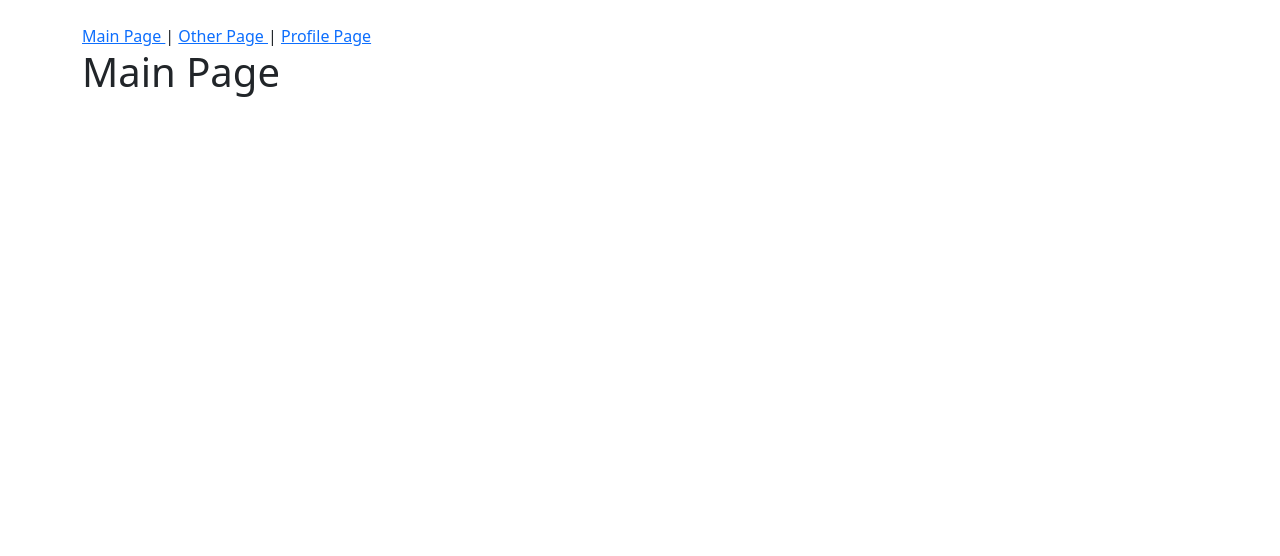
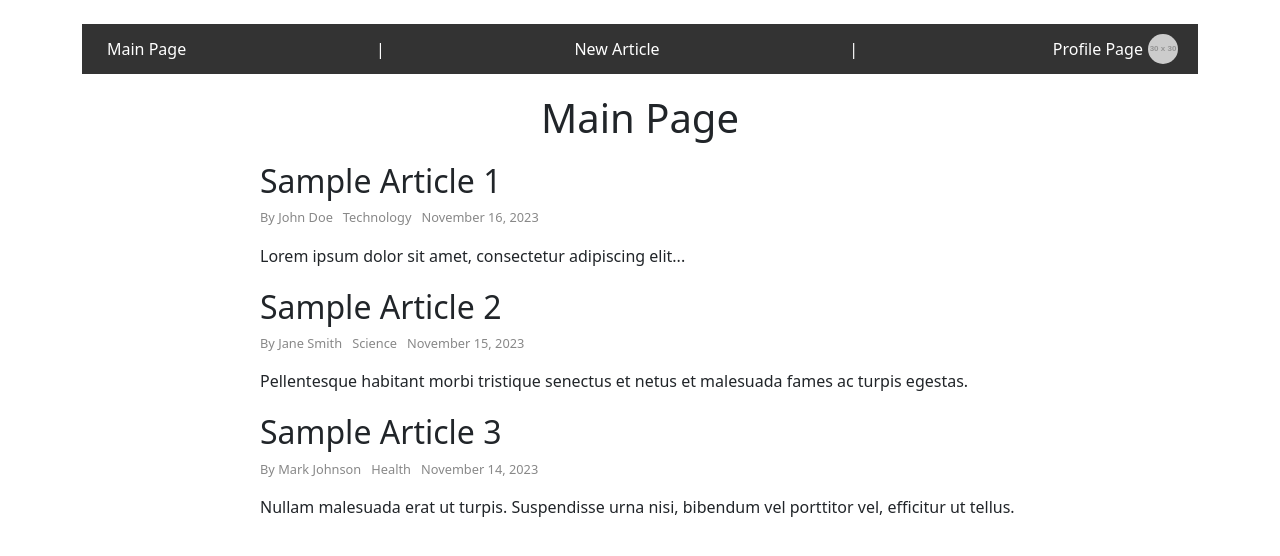
Before and after one commit to jamesmorbz/WebProgrammingCoursework, a Vue app in the folder frontend/: page / in a window 1280 px wide. Shown: the top 556 px of the page. Built offline with nearby package versions, Linux system fonts and the light colour scheme.

Commit message:
Adding Main Page + Basic Styling

```diff
--- a/frontend/src/App.vue
+++ b/frontend/src/App.vue
@@ -1,16 +1,17 @@
 <template>
     <main class="container pt-4">
-        <div>
-            <router-link class="" :to="{ name: 'Main Page' }">
-                Main Page
+      <div class="navbar">
+        <router-link class="nav-link" :to="{ name: 'MainPage' }">
+          <i class="fas fa-home"></i> Main Page
         </router-link>
         |
-            <router-link class="" :to="{ name: 'Other Page' }">
-                Other Page
+        <router-link class="nav-link" :to="{ name: 'NewArticle' }">
+          New Article
         </router-link>
         |
-            <router-link class="flex-shrink-0" :to="{ name: 'Profile Page' }">
-                Profile Page
+        <router-link class="nav-link" :to="{ name: 'ProfilePage' }">
+          <i class="fas fa-user-circle"></i> Profile Page
+          <img class="profile-preview" src="https://via.placeholder.com/30" alt="Profile Preview" />
         </router-link>
       </div>
       <RouterView class="flex-shrink-0" />
@@ -24,7 +25,34 @@ import { RouterView } from "vue-router";
   export default defineComponent({
     components: { RouterView },
   });
-
   </script>
 
-<style scoped></style>
+  <style scoped>
+  .navbar {
+    display: flex;
+    justify-content: space-between;
+    align-items: center;
+    background-color: #333;
+    color: #fff;
+    padding: 10px;
+  }
+
+  .nav-link {
+    text-decoration: none;
+    color: #fff;
+    margin: 0 10px;
+    display: flex;
+    align-items: center;
+  }
+
+  .nav-link i {
+    margin-right: 5px;
+  }
+
+  .profile-preview {
+    width: 30px;
+    height: 30px;
+    border-radius: 50%;
+    margin-left: 5px;
+  }
+  </style>
--- /dev/null
+++ b/frontend/src/components/BlogArticle.vue
@@ -0,0 +1,51 @@
+<template>
+  <div class="blog-article">
+    <h2>{{ article.title }}</h2>
+    <p class="meta">
+      <span class="author">By {{ article.author }}</span>
+      <span class="category">{{ article.category }}</span>
+      <span class="date">{{ formatDate(article.date) }}</span>
+    </p>
+    <p>{{ article.content }}</p>
+  </div>
+</template>
+
+<script>
+export default {
+  props: {
+    article: {
+      type: Object,
+      required: true,
+    },
+  },
+  methods: {
+    formatDate(dateString) {
+      const options = { year: 'numeric', month: 'long', day: 'numeric' };
+      return new Date(dateString).toLocaleDateString(undefined, options);
+    },
+  },
+};
+</script>
+
+<style scoped>
+.blog-article {
+  margin-bottom: 20px;
+}
+
+.meta {
+  color: #888;
+  font-size: 0.8em;
+}
+
+.author {
+  margin-right: 10px;
+}
+
+.category {
+  margin-right: 10px;
+}
+
+.date {
+  margin-right: 10px;
+}
+</style>
--- /dev/null
+++ b/frontend/src/pages/ArticlePage.vue
@@ -0,0 +1,59 @@
+<template>
+    <div>
+      <h2>{{ article.title }}</h2>
+      <p>Author: {{ article.author }}</p>
+      <p>Category: {{ article.category }}</p>
+      <p>Date: {{ formatDate(article.date) }}</p>
+      <p>{{ article.content }}</p>
+
+      <div class="comments-section">
+        <h3>Comments</h3>
+        <ul>
+          <li v-for="comment in comments" :key="comment.id">
+            <strong>{{ comment.user }}</strong>: {{ comment.text }}
+          </li>
+        </ul>
+      </div>
+    </div>
+  </template>
+
+  <script lang="ts">
+  export default {
+    data() {
+      return {
+        article: {
+          title: 'Sample Article',
+          author: 'John Doe',
+          category: 'Technology',
+          date: '2023-11-16',
+          content: 'Lorem ipsum dolor sit amet, consectetur adipiscing elit...',
+        },
+        comments: [
+          { id: 1, user: 'Alice', text: 'Great article!' },
+          { id: 2, user: 'Bob', text: 'I learned a lot from this.' },
+        ],
+      };
+    },
+    methods: {
+      formatDate(dateString: any) {
+        const options = { year: 'numeric', month: 'long', day: 'numeric' };
+        return new Date(dateString).toLocaleDateString(undefined, options);
+      },
+    },
+  };
+  </script>
+
+  <style scoped>
+  .comments-section {
+    margin-top: 20px;
+  }
+
+  .comments-section ul {
+    list-style-type: none;
+    padding: 0;
+  }
+
+  .comments-section li {
+    margin-bottom: 10px;
+  }
+  </style>
--- /dev/null
+++ b/frontend/src/pages/EditArticlePage.vue
@@ -0,0 +1,81 @@
+<template>
+    <div class="edit-article-page">
+      <div class="header">
+        <h1>Edit Article</h1>
+      </div>
+
+      <form @submit.prevent="updateArticle" class="article-form">
+        <label for="title">Title:</label>
+        <input v-model="editedArticle.title" type="text" id="title" required />
+
+        <label for="author">Author:</label>
+        <input v-model="editedArticle.author" type="text" id="author" required />
+
+        <label for="category">Category:</label>
+        <input v-model="editedArticle.category" type="text" id="category" required />
+
+        <label for="content">Content:</label>
+        <textarea v-model="editedArticle.content" id="content" required></textarea>
+
+        <button type="submit">Update Article</button>
+      </form>
+    </div>
+  </template>
+
+  <script lang="ts">
+  import { defineComponent } from "vue";
+
+  export default defineComponent({
+    data() {
+      return {
+        editedArticle: {
+          id: 1,
+          title: "Sample Article 1",
+          author: "John Doe",
+          category: "Technology",
+          content: "Lorem ipsum dolor sit amet, consectetur adipiscing elit...",
+        },
+      };
+    },
+    methods: {
+      updateArticle() {
+        console.log("Article updated:", this.editedArticle);
+        this.$router.push({ name: 'Article', params: { id: this.editedArticle.id } });
+      },
+    },
+  });
+  </script>
+
+  <style scoped>
+  .edit-article-page {
+    max-width: 800px;
+    margin: 0 auto;
+    padding: 20px;
+  }
+
+  .header {
+    text-align: center;
+    margin-bottom: 20px;
+  }
+
+  .article-form {
+    display: grid;
+    grid-gap: 10px;
+  }
+
+  label {
+    font-weight: bold;
+  }
+
+  button {
+    padding: 10px;
+    background-color: #007BFF;
+    color: #fff;
+    border: none;
+    cursor: pointer;
+  }
+
+  button:hover {
+    background-color: #0056b3;
+  }
+  </style>
--- a/frontend/src/pages/MainPage.vue
+++ b/frontend/src/pages/MainPage.vue
@@ -1,20 +1,80 @@
 <template>
-  <div class="h1">
-    {{ title }}
+  <div class="main-blog-page">
+    <div class="header">
+      <h1>{{ title }}</h1>
+    </div>
+
+    <router-link
+      v-for="article in articles"
+      :key="article.id"
+      :to="{ name: 'Article', params: { id: article.id } }"
+      class="blog-article-link"
+    >
+      <BlogArticle :article="article" />
+    </router-link>
   </div>
 </template>
 
 <script lang="ts">
-    import { defineComponent } from "vue";
+import { defineComponent } from "vue";
+import BlogArticle from "@/components/BlogArticle.vue";
 
-    export default defineComponent({
-        data() {
-            return {
-                title: "Main Page",
-            }
-        }
-    })
+export default defineComponent({
+  data() {
+    return {
+      title: "Main Page",
+      articles: [
+        {
+          id: 1,
+          title: "Sample Article 1",
+          content: "Lorem ipsum dolor sit amet, consectetur adipiscing elit...",
+          author: "John Doe",
+          category: "Technology",
+          date: "2023-11-16",
+        },
+        {
+          id: 2,
+          title: "Sample Article 2",
+          content: "Pellentesque habitant morbi tristique senectus et netus et malesuada fames ac turpis egestas.",
+          author: "Jane Smith",
+          category: "Science",
+          date: "2023-11-15",
+        },
+        {
+          id: 3,
+          title: "Sample Article 3",
+          content: "Nullam malesuada erat ut turpis. Suspendisse urna nisi, bibendum vel porttitor vel, efficitur ut tellus.",
+          author: "Mark Johnson",
+          category: "Health",
+          date: "2023-11-14",
+        },
+      ],
+    };
+  },
+  components: {
+    BlogArticle,
+  },
+});
 </script>
 
 <style scoped>
+.main-blog-page {
+  max-width: 800px;
+  margin: 0 auto;
+  padding: 20px;
+}
+
+.header {
+  text-align: center;
+  margin-bottom: 20px;
+}
+
+.blog-article-link {
+  text-decoration: none;
+  color: inherit;
+}
+
+.blog-article-link:hover {
+  background-color: #f0f0f0;
+}
 </style>
--- /dev/null
+++ b/frontend/src/pages/NewArticlePage.vue
@@ -0,0 +1,85 @@
+<template>
+    <div class="create-article-page">
+      <div class="header">
+        <h1>Create New Article</h1>
+      </div>
+
+      <form @submit.prevent="submitArticle" class="article-form">
+        <label for="title">Title:</label>
+        <input v-model="newArticle.title" type="text" id="title" required />
+
+        <label for="author">Author:</label>
+        <input v-model="newArticle.author" type="text" id="author" required />
+
+        <label for="category">Category:</label>
+        <input v-model="newArticle.category" type="text" id="category" required />
+
+        <label for="content">Content:</label>
+        <textarea v-model="newArticle.content" id="content" required></textarea>
+
+        <button type="submit">Create Article</button>
+      </form>
+    </div>
+  </template>
+
+  <script lang="ts">
+  import { defineComponent } from "vue";
+
+  export default defineComponent({
+    data() {
+      return {
+        newArticle: {
+          title: "",
+          author: "",
+          category: "",
+          content: "",
+        },
+      };
+    },
+    methods: {
+      submitArticle() {
+        console.log("New article submitted:", this.newArticle);
+        this.newArticle = {
+          title: "",
+          author: "",
+          category: "",
+          content: "",
+        };
+      },
+    },
+  });
+  </script>
+
+  <style scoped>
+  .create-article-page {
+    max-width: 800px;
+    margin: 0 auto;
+    padding: 20px;
+  }
+
+  .header {
+    text-align: center;
+    margin-bottom: 20px;
+  }
+
+  .article-form {
+    display: grid;
+    grid-gap: 10px;
+  }
+
+  label {
+    font-weight: bold;
+  }
+
+  button {
+    padding: 10px;
+    background-color: #007BFF;
+    color: #fff;
+    border: none;
+    cursor: pointer;
+  }
+
+  button:hover {
+    background-color: #0056b3;
+  }
+  </style>
```
Also changed, not shown: frontend/src/router/index.ts (+12 -13 lines), 1 other file (tests, documents, lock files or other folders). Lines whose indentation alone changed are shown as unchanged.
